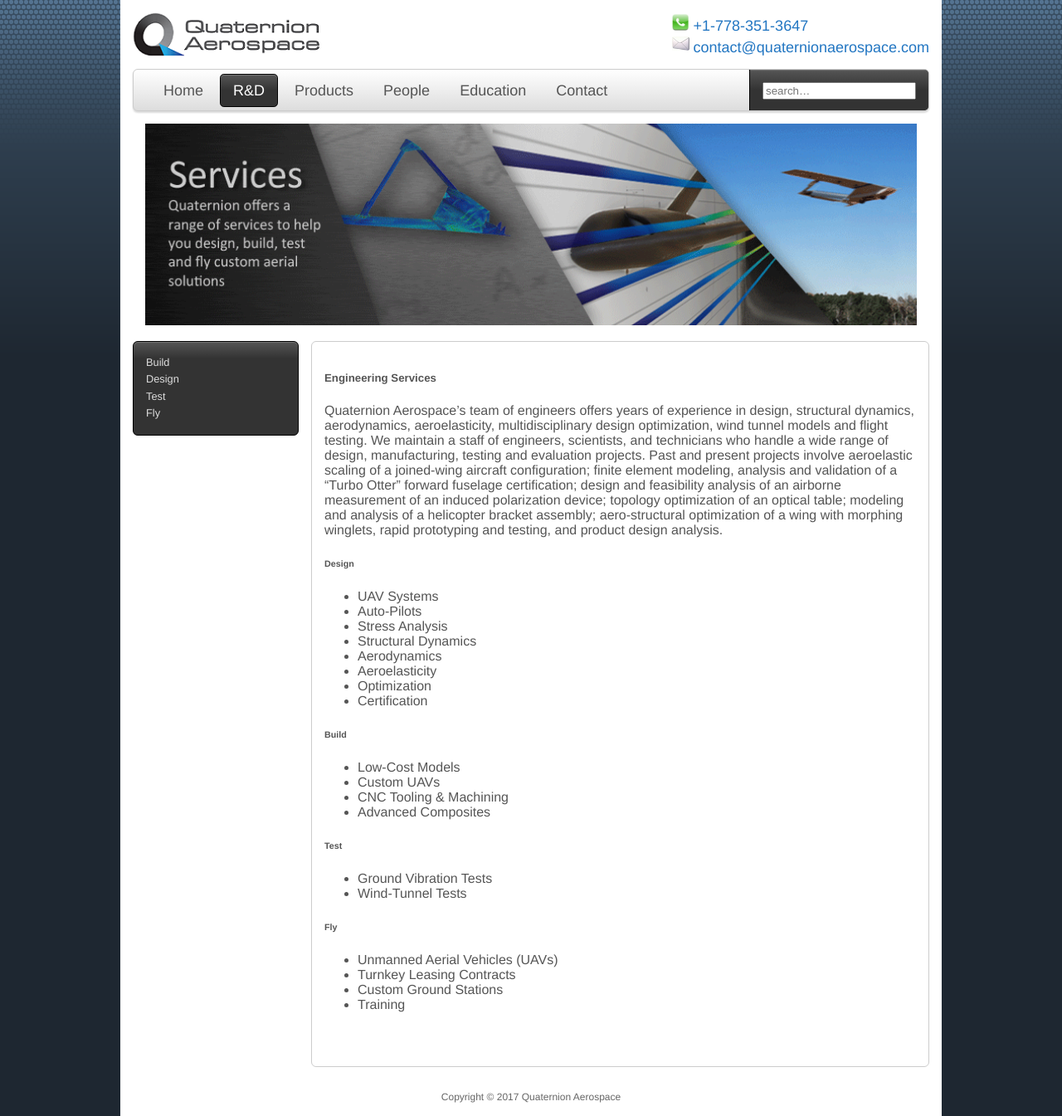
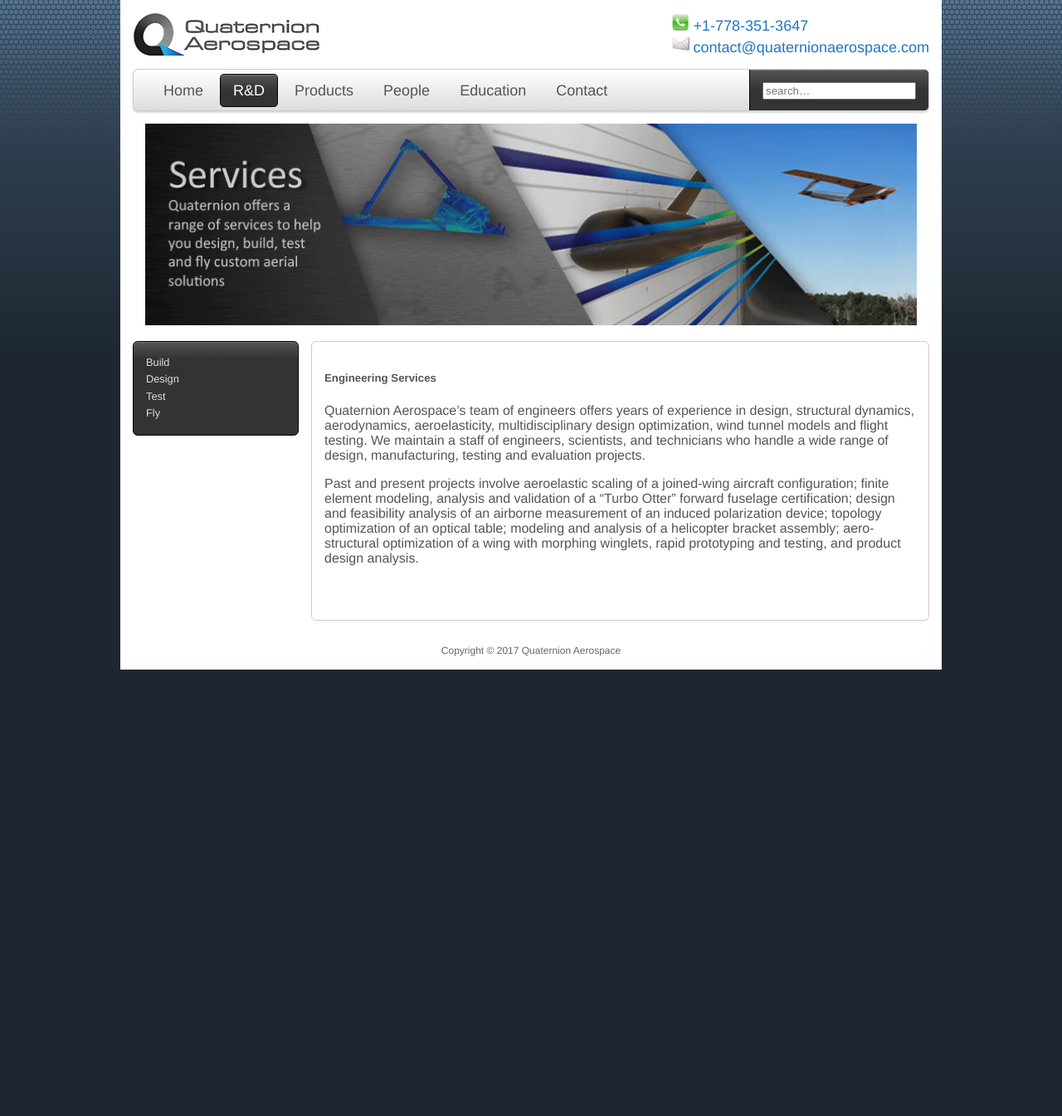
Before and after one commit to quaternion-aerospace/quaternion-aerospace.github.io, a Jekyll site: the page built from services.html, in a window 1280 px wide. Shown: the whole page at 83% size. Built offline with Jekyll 4.4.1, drawn with Linux system fonts in a browser that asks for light colours; after the commit the page ends 900 px from its top, so only the background shows below that.

Commit message:
removed bullet points and separated paragraphs

```diff
--- a/services.html
+++ b/services.html
@@ -4,35 +4,7 @@
 hero: services
 ---
 <h5>Engineering Services</h5>
-<p>Quaternion Aerospace’s team of engineers offers years of experience in design, structural dynamics, aerodynamics, aeroelasticity, multidisciplinary design optimization, wind tunnel models and flight testing.  We maintain a staff of engineers, scientists, and technicians who handle a wide range of design, manufacturing, testing and evaluation projects.  Past and present projects involve aeroelastic scaling of a joined-wing aircraft configuration; finite element modeling, analysis and validation of a “Turbo Otter” forward fuselage certification; design and feasibility analysis of an airborne measurement of an induced polarization device; topology optimization of an optical table; modeling and analysis of a helicopter bracket assembly; aero-structural optimization of a wing with morphing winglets, rapid prototyping and testing, and product design analysis.</p>
-<h6>Design</h6>
-<ul>
-<li>UAV Systems</li>
-<li>Auto-Pilots</li>
-<li>Stress Analysis</li>
-<li>Structural Dynamics</li>
-<li>Aerodynamics</li>
-<li>Aeroelasticity</li>
-<li>Optimization</li>
-<li>Certification</li>
-</ul>
-<h6>Build</h6>
-<ul>
-<li>Low-Cost Models</li>
-<li>Custom UAVs</li>
-<li>CNC Tooling &amp; Machining</li>
-<li>Advanced Composites</li>
-</ul>
-<h6>Test</h6>
-<ul>
-<li>Ground Vibration Tests</li>
-<li>Wind-Tunnel Tests</li>
-</ul>
-<h6>Fly</h6>
-<ul>
-<li>Unmanned Aerial Vehicles (UAVs)</li>
-<li>Turnkey Leasing Contracts</li>
-<li>Custom Ground Stations</li>
-<li>Training</li>
-</ul>
+<p>Quaternion Aerospace’s team of engineers offers years of experience in design, structural dynamics, aerodynamics, aeroelasticity, multidisciplinary design optimization, wind tunnel models and flight testing.  We maintain a staff of engineers, scientists, and technicians who handle a wide range of design, manufacturing, testing and evaluation projects.</p>
+  <p>  Past and present projects involve aeroelastic scaling of a joined-wing aircraft configuration; finite element modeling, analysis and validation of a “Turbo Otter” forward fuselage certification; design and feasibility analysis of an airborne measurement of an induced polarization device; topology optimization of an optical table; modeling and analysis of a helicopter bracket assembly; aero-structural optimization of a wing with morphing winglets, rapid prototyping and testing, and product design analysis.</p>
+
 <p> </p>
```
